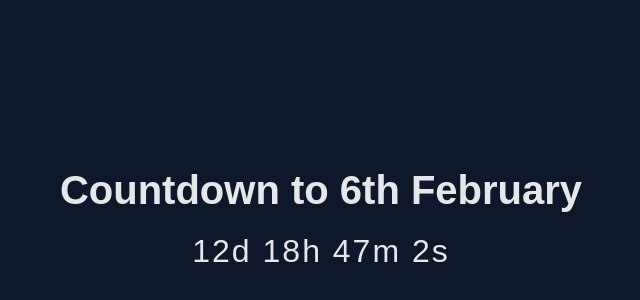
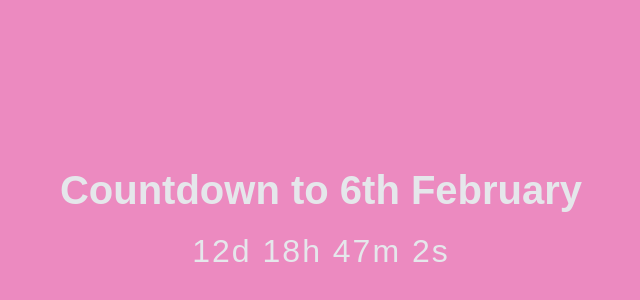
Before and after one commit to arghya-prog/bday-countdown, a plain HTML site: page index.html in a window 1280 px wide. Shown: the part 194-494 px from the top of the page, without its empty margins (319-959 px from the left). Drawn offline with Linux system fonts and the light colour scheme.

Commit message:
Change background color and maintain countdown logic
Updated background color and preserved countdown functionality.

```diff
--- a/index.html
+++ b/index.html
@@ -10,7 +10,7 @@
       display: flex;
       justify-content: center;
       align-items: center;
-      background: #0f172a;
+      background: #ec8ac0;
       color: #e5e7eb;
       font-family: Arial, sans-serif;
     }
```
